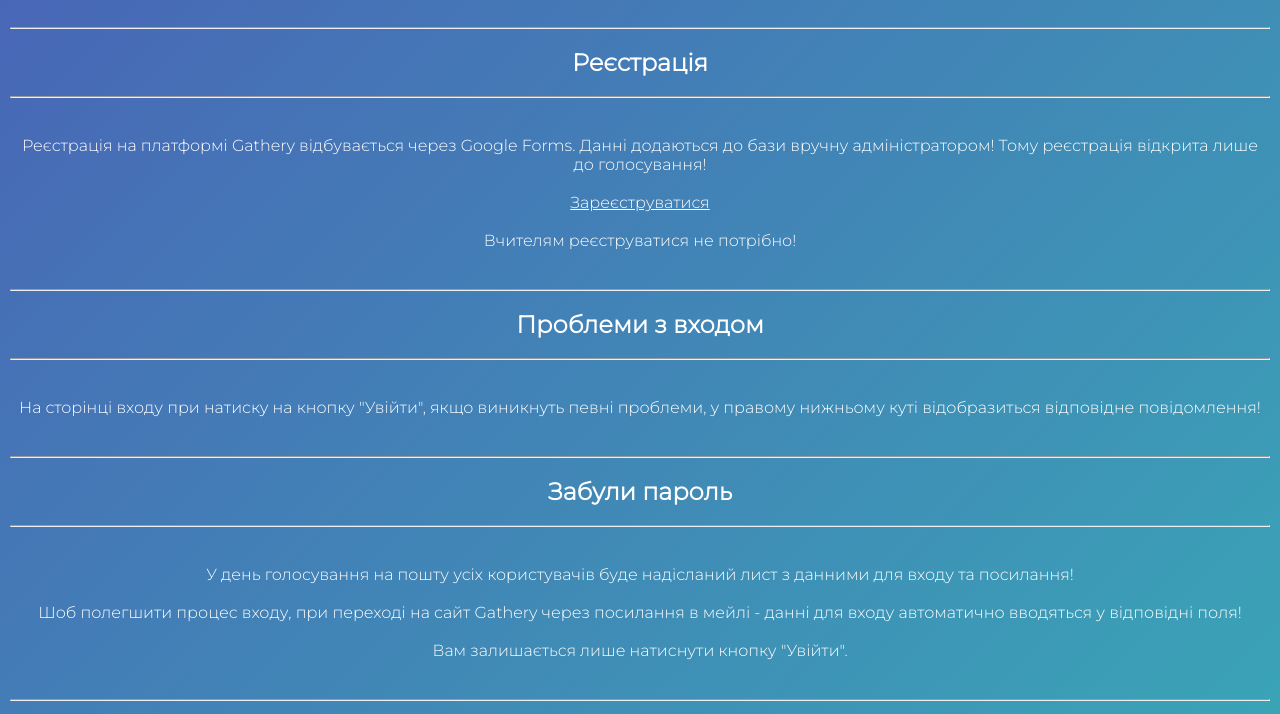
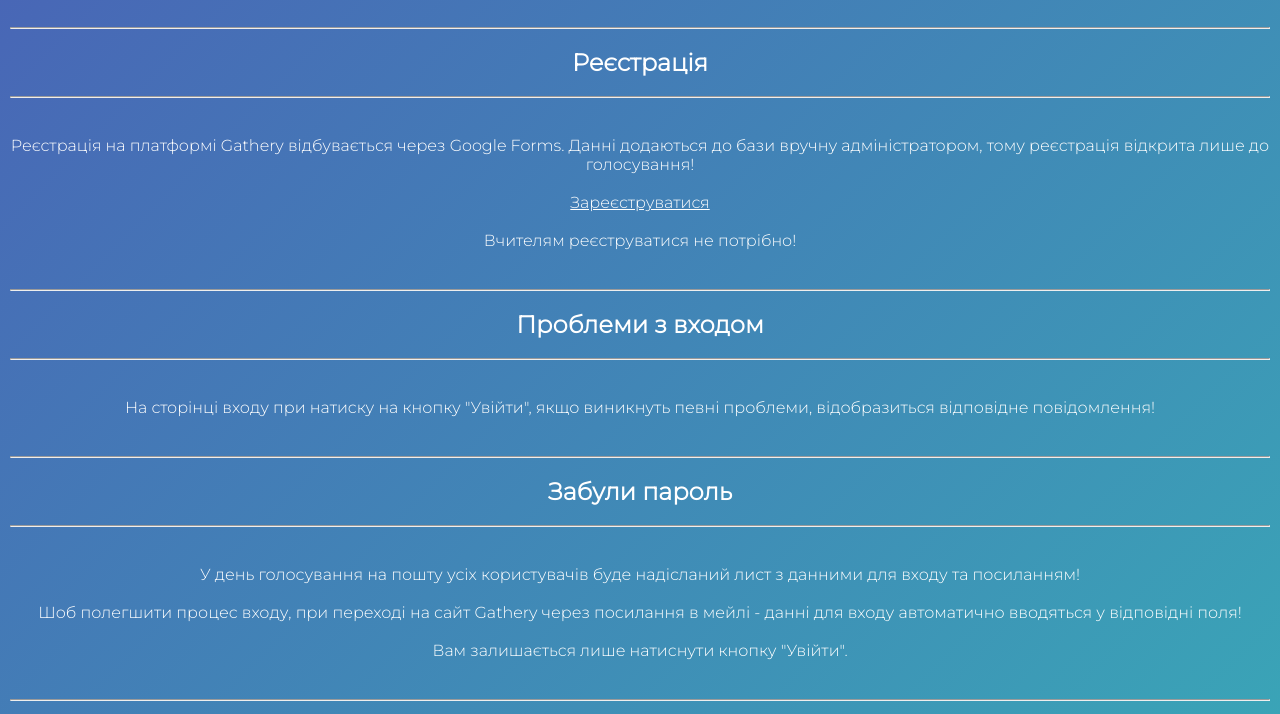
Before and after one commit to gathery173/gathery, a plain HTML site: page info.html in a window 1280 px wide. Shown: the part 86-800 px from the top of the page. Drawn offline with Linux system fonts and the light colour scheme.

Commit message:
Update info.html

```diff
--- a/info.html
+++ b/info.html
@@ -149,7 +149,7 @@
             <br>
             <br>
             <p style="display: flex; flex-wrap: wrap; margin: 0 auto;">
-                Реєстрація на платформі Gathery відбувається через Google Forms. Данні додаються до бази вручну адміністратором! Тому реєстрація відкрита лише до голосування!
+                Реєстрація на платформі Gathery відбувається через Google Forms. Данні додаються до бази вручну адміністратором, тому реєстрація відкрита лише до голосування!
             </p>
             <br>
             <div>
@@ -170,7 +170,7 @@
             <hr>
             <br>
             <br>
-            <p style="display: flex; flex-wrap: wrap; margin: 0 auto;">На сторінці входу при натиску на кнопку "Увійти", якщо виникнуть певні проблеми, у правому нижньому куті відобразиться відповідне повідомлення!</p>
+            <p style="display: flex; flex-wrap: wrap; margin: 0 auto;">На сторінці входу при натиску на кнопку "Увійти", якщо виникнуть певні проблеми, відобразиться відповідне повідомлення!</p>
         </section>
         <br>
 
@@ -181,7 +181,7 @@
             <hr>
             <br>
             <br>
-            <p style="display: flex; flex-wrap: wrap; margin: 0 auto;">У день голосування на пошту усіх користувачів буде надісланий лист з данними для входу та посилання!</p>
+            <p style="display: flex; flex-wrap: wrap; margin: 0 auto;">У день голосування на пошту усіх користувачів буде надісланий лист з данними для входу та посиланням!</p>
             <br>
             <p>Шоб полегшити процес входу, при переході на сайт Gathery через посилання в мейлі - данні для входу автоматично вводяться у відповідні поля!</p>
             <br>
```
